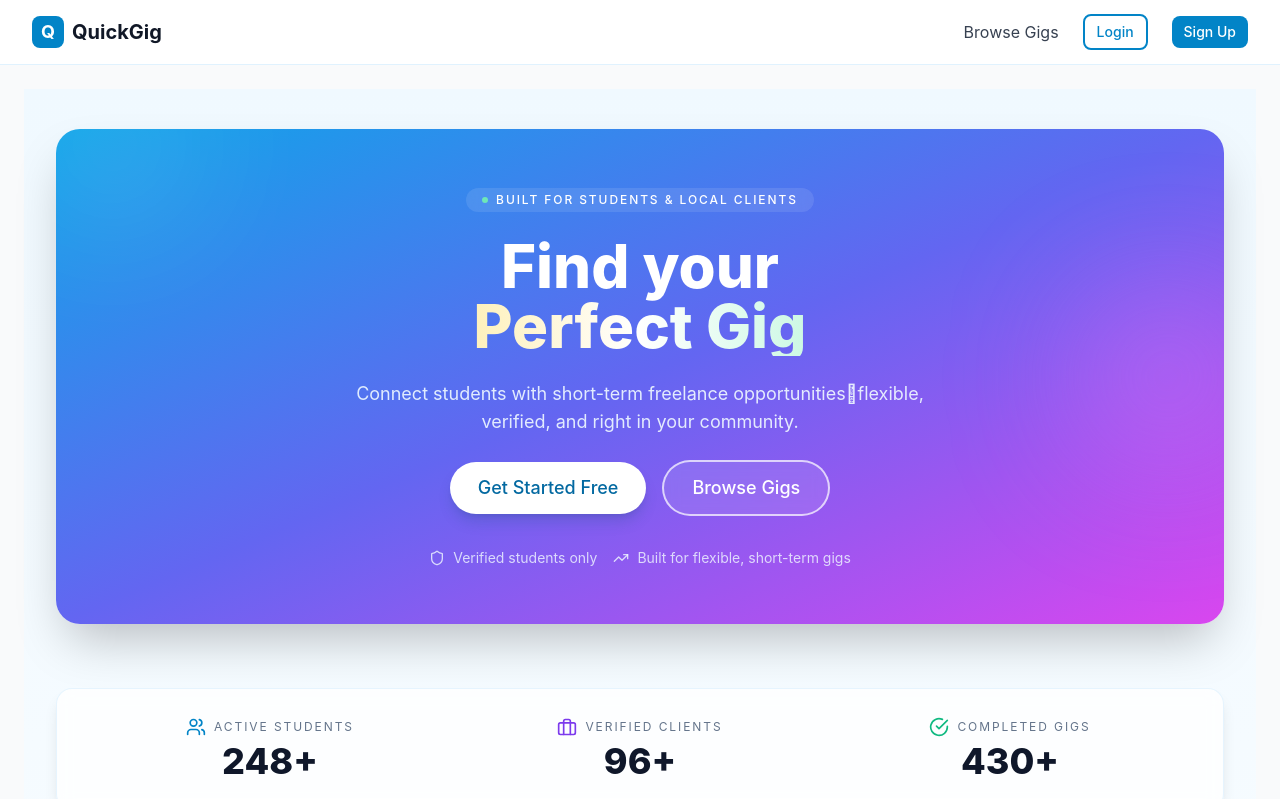
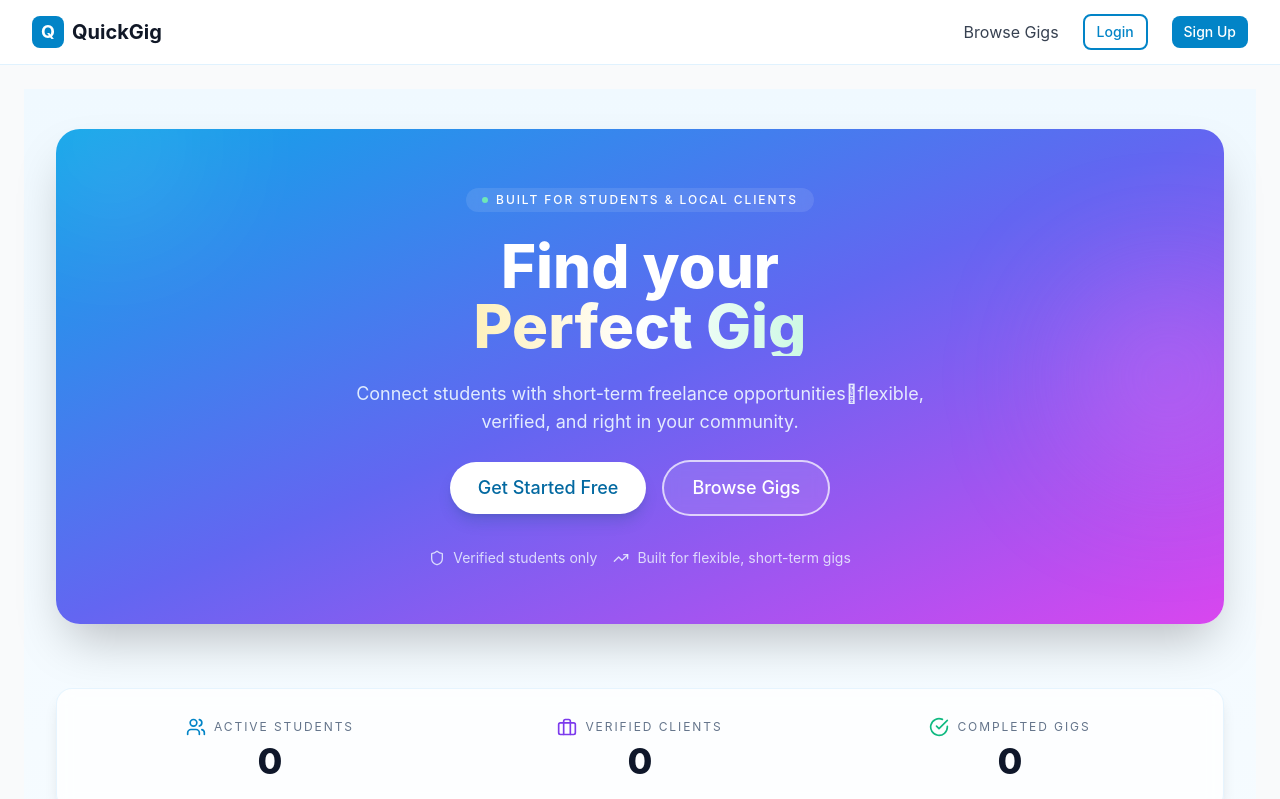
Before and after one commit to Style98k/Capstone, a React (Vite) app in the folder frontend/: page / in a window 1280 px wide. Shown: the top 799 px of the page. Built offline with nearby package versions, Linux system fonts and the light colour scheme.

Commit message:
new login and reg

```diff
--- a/frontend/src/pages/Home.jsx
+++ b/frontend/src/pages/Home.jsx
@@ -127,7 +127,7 @@
                     Active Students
                   </span>
                 </div>
-                <div className="text-3xl sm:text-4xl font-extrabold text-slate-900 dark:text-white">248+</div>
+                <div className="text-3xl sm:text-4xl font-extrabold text-slate-900 dark:text-white">0</div>
               </div>
               <div className="transition-transform duration-300 hover:-translate-y-1">
                 <div className="flex items-center justify-center gap-2 mb-1">
@@ -136,7 +136,7 @@
                     Verified Clients
                   </span>
                 </div>
-                <div className="text-3xl sm:text-4xl font-extrabold text-slate-900 dark:text-white">96+</div>
+                <div className="text-3xl sm:text-4xl font-extrabold text-slate-900 dark:text-white">0</div>
               </div>
               <div className="transition-transform duration-300 hover:-translate-y-1">
                 <div className="flex items-center justify-center gap-2 mb-1">
@@ -145,7 +145,7 @@
                     Completed Gigs
                   </span>
                 </div>
-                <div className="text-3xl sm:text-4xl font-extrabold text-slate-900 dark:text-white">430+</div>
+                <div className="text-3xl sm:text-4xl font-extrabold text-slate-900 dark:text-white">0</div>
               </div>
             </div>
           </div>
```
